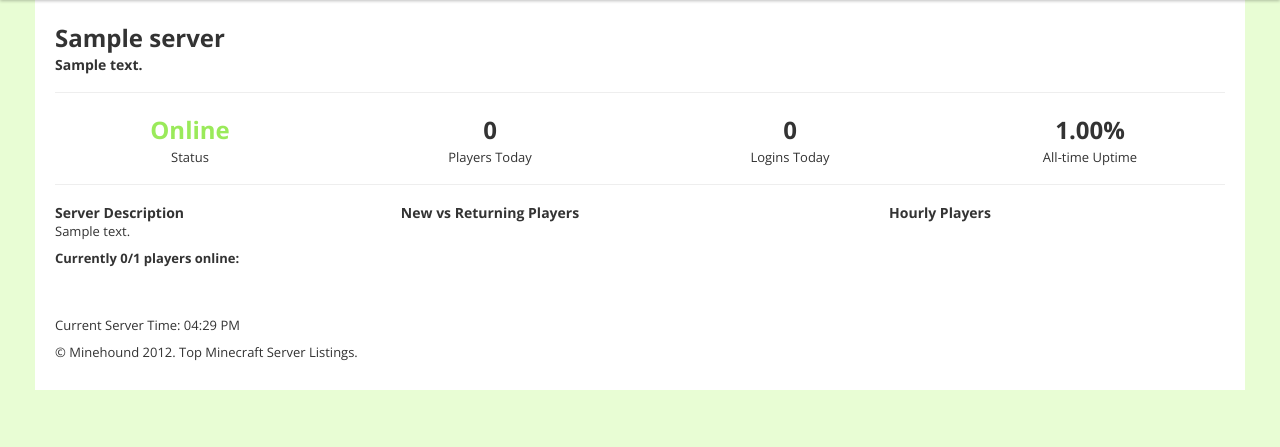
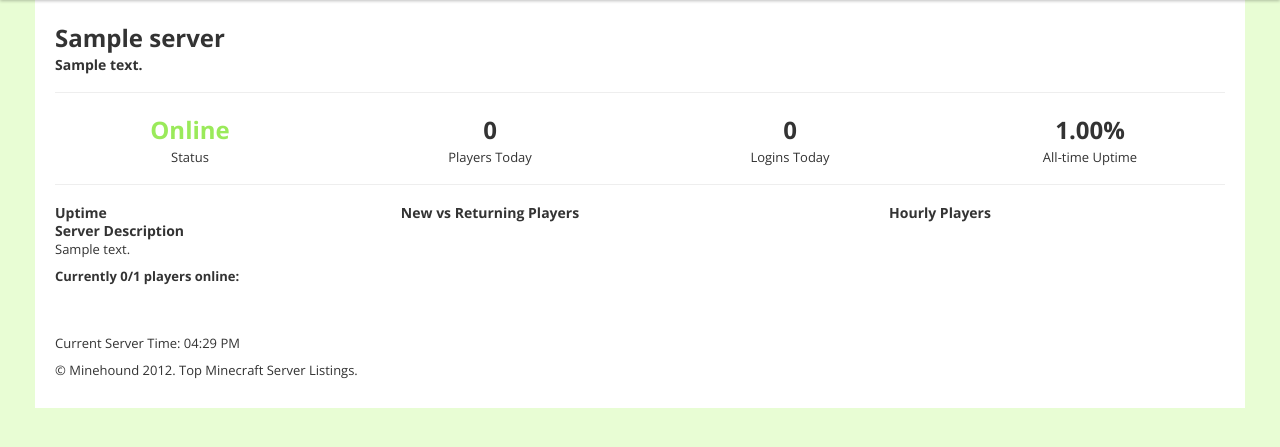
Before and after one commit to adambratt/MineHound, a Django app: page /server/view/1/ in a window 1280 px wide. Shown: the part 57-504 px from the top of the page. Run offline with Django 3.2, Linux system fonts and the light colour scheme; tables that the repository leaves empty hold one stand-in row (values such as "Sample post"); data that the repository does not hold is empty; parts of the project's set-up code (start-up, migrations or seed data) failed here and were passed over; some libraries are stand-ins or nearby versions.

```diff
--- a/minehound/assets/js/charts.js
+++ b/minehound/assets/js/charts.js
@@ -20,17 +20,15 @@ function graphWeekUsers(ele_id, d) {
 }
 
 
-function graphVisitorPercentage(ele_id, d, title){
-    if(!title){
-      title="New vs Returning";
-    }
+function graphPie(ele_id, d){
 
     var data = new google.visualization.DataTable();
-    data.addColumn('string', 'Player Type');
-    data.addColumn('number', 'Players');
+    data.addColumn('string', 'Title');
+    data.addColumn('number', 'Value');
 
-    data.addRow(['new', d[0]['new']]);
-    data.addRow(['returning', d[0]['returning']]);
+    for(x in d){
+      data.addRow([x, d[x]]);
+    }
 
     new google.visualization.PieChart(document.getElementById(ele_id)).draw(data, {legend: 'none', chartArea: {left: 20, top: 20, width: "90%", height: "80%"}, colors:['#9aea5a','#333']});
 }
--- a/minehound/templates/server_view.html
+++ b/minehound/templates/server_view.html
@@ -25,6 +25,8 @@
 <hr>
 <div class="row">
     <div class="span3">
+        <h4>Uptime</h4>
+        <div id="uptime_pie"></div>
         <h4>Server Description</h4>
         <p>
             {{server.description|default:"No description has been entered"}}
@@ -65,8 +67,9 @@ $(function(){
    });
    $.get('/stats/visitor_type/'+server+'/', function(data){
         data = $.parseJSON(data);
-        graphVisitorPercentage('visitor_pie', data);
+        graphPie('visitor_pie', data[0]);
    });
+   graphPie('uptime_pie', {'online':{{server.uptime}}, 'offline':{{server.downtime}}})
 });
 </script>
 {% endblock %}
--- a/server/models.py
+++ b/server/models.py
@@ -61,6 +61,9 @@ class server(models.Model):
     def online_count(self):
         return session.objects.filter(end__isnull=True, server=self).count()
 
+    def downtime(self):
+        return (100-self.uptime)
+
     property(online_count)
     online_players = property(get_online_players)
 
```
